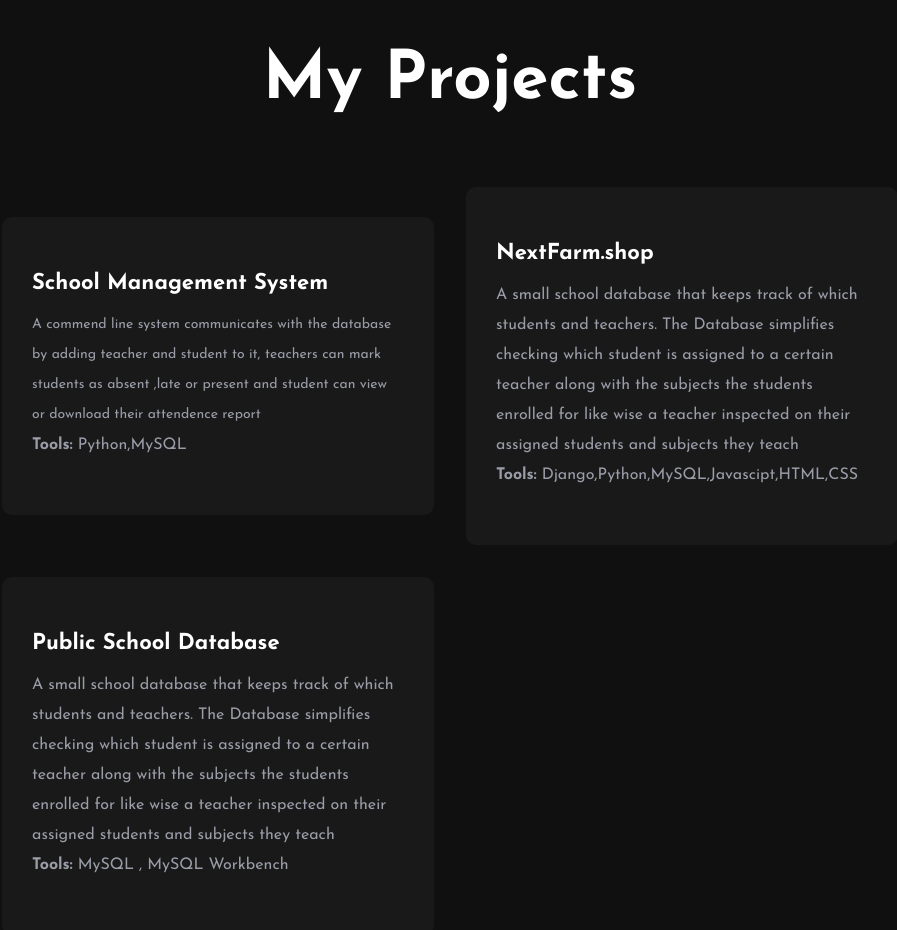
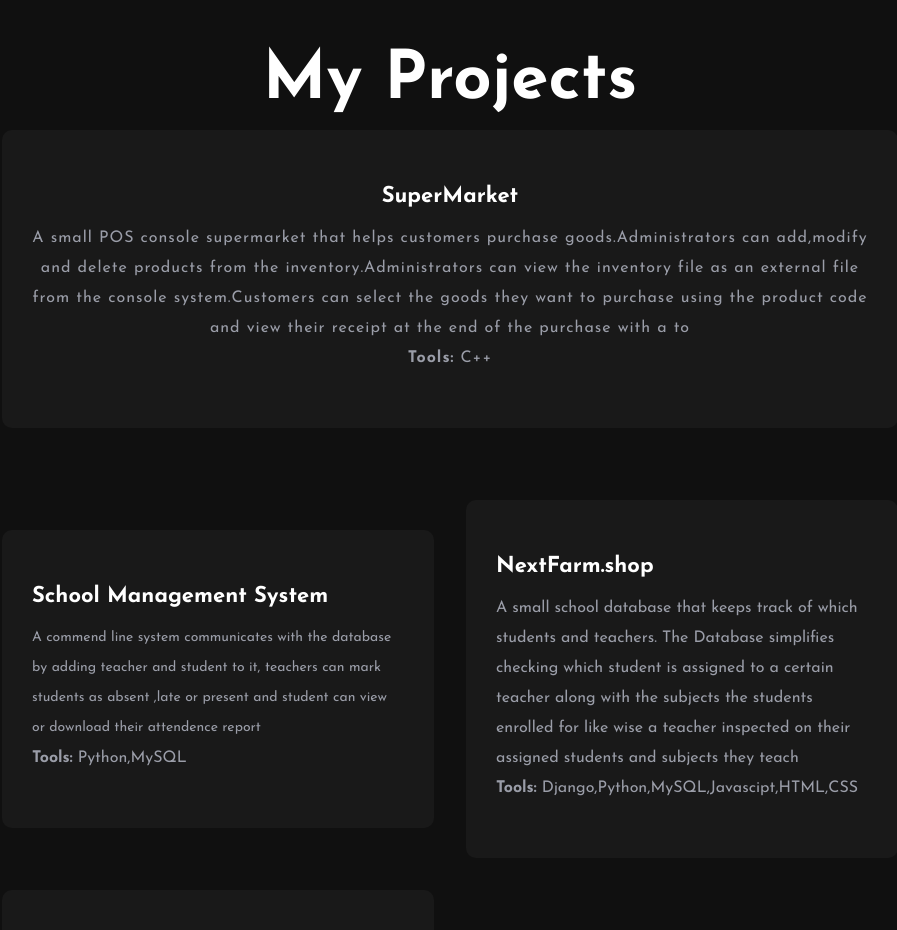
Before and after one commit to Msasistro/Personal-Resume, a plain HTML site: page index.html in a window 1280 px wide. Shown: the part 4480-5410 px from the top of the page, without its empty margins (190-1087 px from the left). Drawn offline with nearby package versions, Linux system fonts and the light colour scheme.

Commit message:
Update index.html

```diff
--- a/index.html
+++ b/index.html
@@ -139,6 +139,18 @@
 	<div class="project-center">
 		<h2>My Projects</h2>
 
+		<div class="row">
+			<i class="bars"></i>
+			<h5>SuperMarket </h5>
+			<div class="project-skills">
+				<p>A small POS console supermarket that helps customers purchase goods.Administrators can
+					add,modify and delete products from the inventory.Administrators can view the inventory file as an
+					external file from the console system.Customers can select the goods they want to purchase using
+					the product code and view their receipt at the end of the purchase with a to</p><!-- add proper words -->
+				<p><b>Tools:</b> C++</p>
+			</div>
+		</div>
+
 	</div>
 	<div class="project-content">
 		<div class="row">
@@ -172,6 +184,8 @@
 				<p><b>Tools:</b> MySQL , MySQL Workbench</p>
 			</div>
 		</div>
+
+
 	</div>
 </section>
 <!-- contacts -->
```
